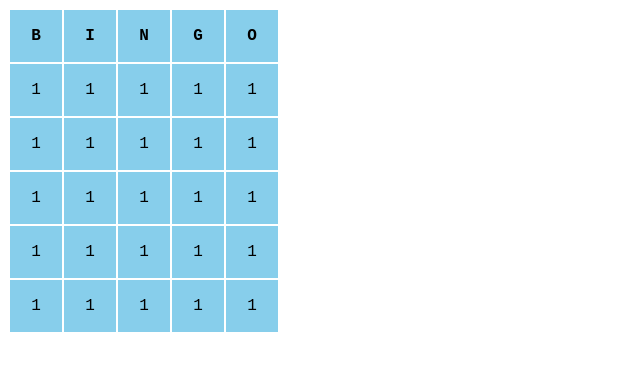
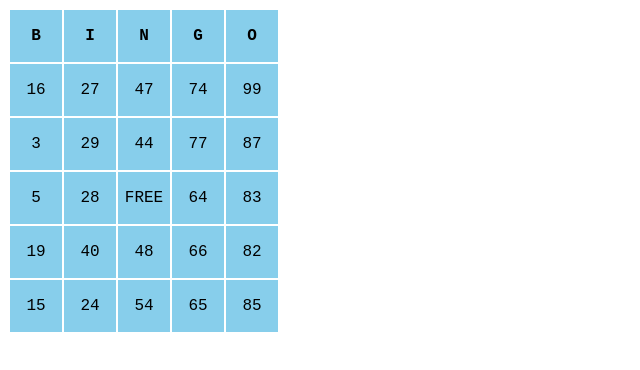
Before and after one commit to namotoy/MyBingo, a plain HTML site: page index.html in a window 1280 px wide. Shown: the whole page, without its empty margins (0-640 px from the left). Drawn offline with Linux system fonts and the light colour scheme.

Commit message:
ソースコードの整理

```diff
--- a/index.html
+++ b/index.html
@@ -11,15 +11,8 @@
       <tr><th>B</th><th>I</th><th>N</th><th>G</th><th>O</th></tr>
     </thead>
     <tbody>
-      <tr><td>1</td><td>1</td><td>1</td><td>1</td><td>1</td></tr>
-      <tr><td>1</td><td>1</td><td>1</td><td>1</td><td>1</td></tr>
-      <tr><td>1</td><td>1</td><td>1</td><td>1</td><td>1</td></tr>
-      <tr><td>1</td><td>1</td><td>1</td><td>1</td><td>1</td></tr>
-      <tr><td>1</td><td>1</td><td>1</td><td>1</td><td>1</td></tr>
     </tbody>
-
   </table>
-
 
   <script src="js/main.js"></script>
 </body>
--- a/js/main.js
+++ b/js/main.js
@@ -11,23 +11,31 @@ function createColumn(col){
     column[i] = source.splice(Math.floor(Math.random() * source.length), 1)[0];
   }
   return column;
-
   }
 
-  const columns = [];
-  columns[0] = createColumn(0);
-  columns[1] = createColumn(1);
-  columns[2] = createColumn(2);
-  columns[3] = createColumn(3);
-  columns[4] = createColumn(4);
-  columns[2][2] = 'FREE';
+  function createColumns(){
+    const columns = [];
+    for (let i = 0; i < 5; i++){
+      columns[i] = createColumn(i);
+    }
+    columns[2][2] = 'FREE';
+    return columns;
+  }
 
-  const bingo = [];
+
+
+function renderBingo(columns){
   for(let row = 0; row < 5; row++){
-    bingo[row] = [];
+    const tr = document.createElement('tr');
     for(let col = 0; col < 5; col++){
-      bingo[row][col] = columns[col][row];
+      const td = document.createElement('td');
+      td.textContent = columns[col][row];
+      tr.appendChild(td);
+    }
+    document.querySelector('tbody').appendChild(tr);
+    }
   }
+  const columns = createColumns();
+
+  renderBingo(columns);
 }
-console.table(bingo);
-}
```
